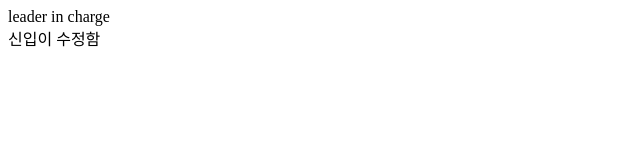
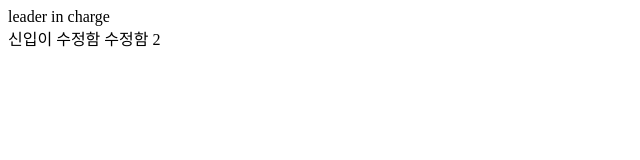
Before and after one commit to woojjo22/company-prj1, a plain HTML site: page index.html in a window 1280 px wide. Shown: the full height of the page, 0-640 px from the left. Drawn offline with Linux system fonts and the light colour scheme.

Commit message:
신입 두번째수정

```diff
--- a/index.html
+++ b/index.html
@@ -9,7 +9,10 @@
   </head>
   <body>
     <nav>leader in charge</nav>
-    <main>신입이 수정함</main>
+    <main>신입이 수정함
+      수정함 2
+
+    </main>
 
     <footer></footer>
   </body>
```
